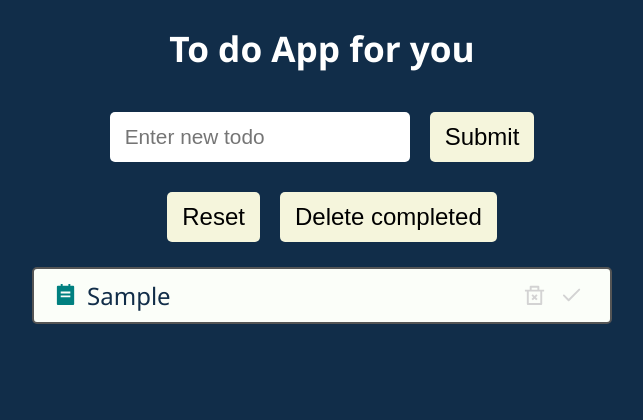
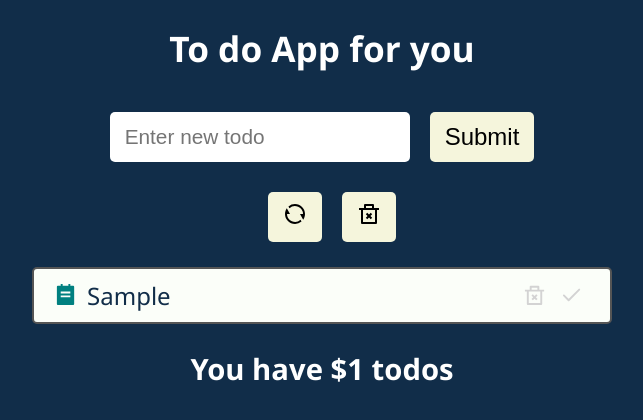
Before and after one commit to yurchenko08/TodoApp, a React (Create React App) app: page / in a window 1280 px wide. Both pictures are taken after typing "Sample" into the empty fields and a click on the button "Submit". Shown: the top 420 px of the page, without its empty margins (318-961 px from the left). Built offline with nearby package versions, Linux system fonts and the light colour scheme.

Commit message:
logic for buttons

```diff
--- a/src/App.js
+++ b/src/App.js
@@ -35,17 +35,23 @@ function App() {
     setTodos(todos.filter((todo) => !todo.isCompleted));
   };
 
-  const completedTodosCount = todos.filter((todo) => todo.isCompleted).length;
-
   return (
     <div className='App'>
       <TodoForm addTodo={addTodoHandler} />
-      <TodosActions />
+      {!!todos.length && (
+        <TodosActions
+          resetTodos={resetTodosHandler}
+          deleteCompletedTodos={deleteCompletedTodosHandler}
+        />
+      )}
       <TodoList
         todos={todos}
         deleteTodo={deleteTodoHandler}
         toggleTodo={toggleTodoHandler}
       />
+      <div style={{ fontSize: 25, fontWeight: 700 }}>
+        {!!todos.length && <h3>You have ${todos.length} todos</h3>}
+      </div>
     </div>
   );
 }
--- a/src/components/todos/TodosActions.js
+++ b/src/components/todos/TodosActions.js
@@ -1,9 +1,14 @@
 import Button from "../Button";
-function TodosActions() {
+import { RiDeleteBin2Line, RiRefreshLine } from "react-icons/ri";
+function TodosActions({ resetTodos, deleteCompletedTodos }) {
   return (
     <>
-      <Button>Reset</Button>
-      <Button>Delete completed</Button>
+      <Button title='Reset Todos' onClick={resetTodos}>
+        <RiRefreshLine />
+      </Button>
+      <Button title='Clear completed actions' onClick={deleteCompletedTodos}>
+        <RiDeleteBin2Line />
+      </Button>
     </>
   );
 }
```
